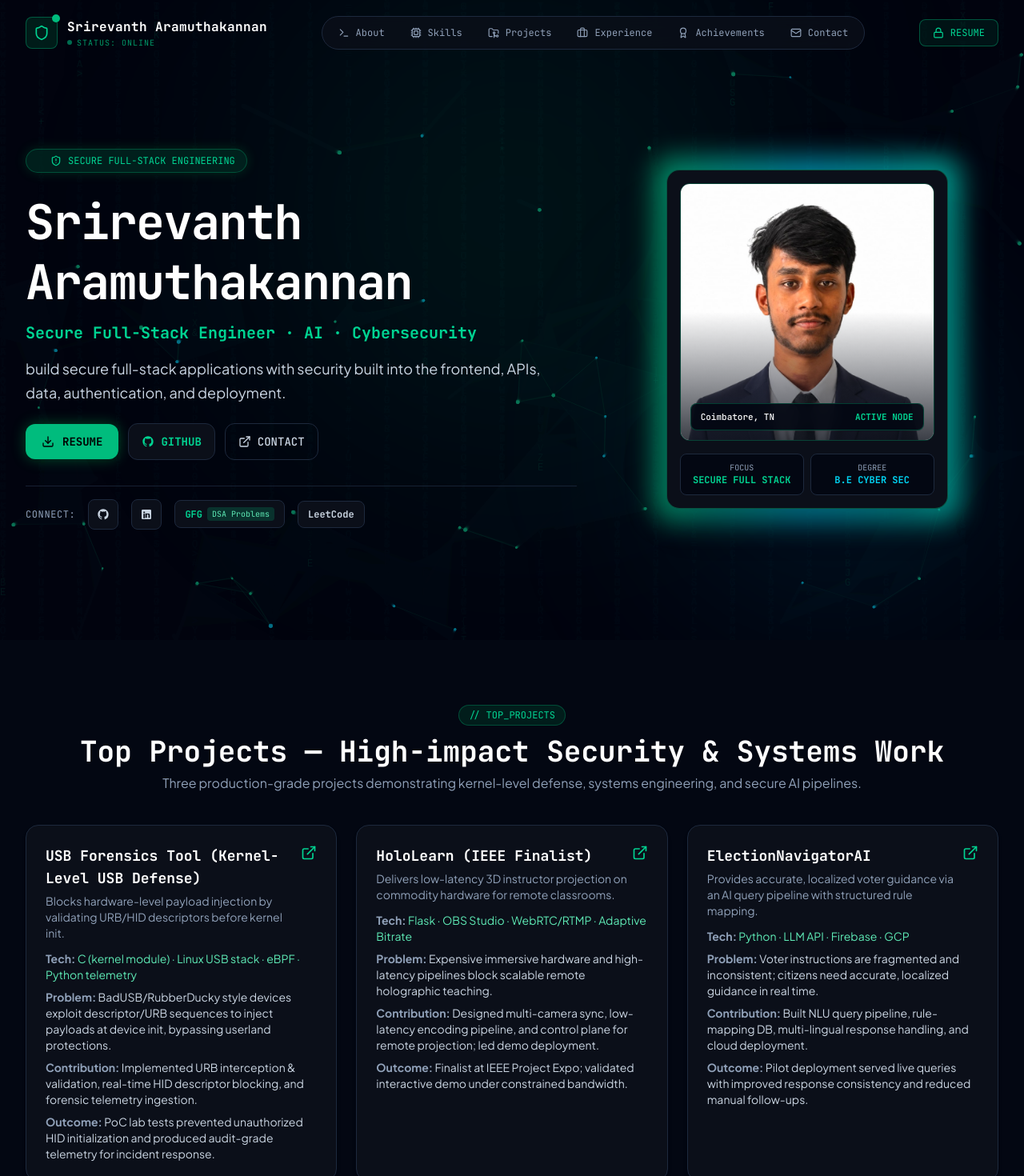
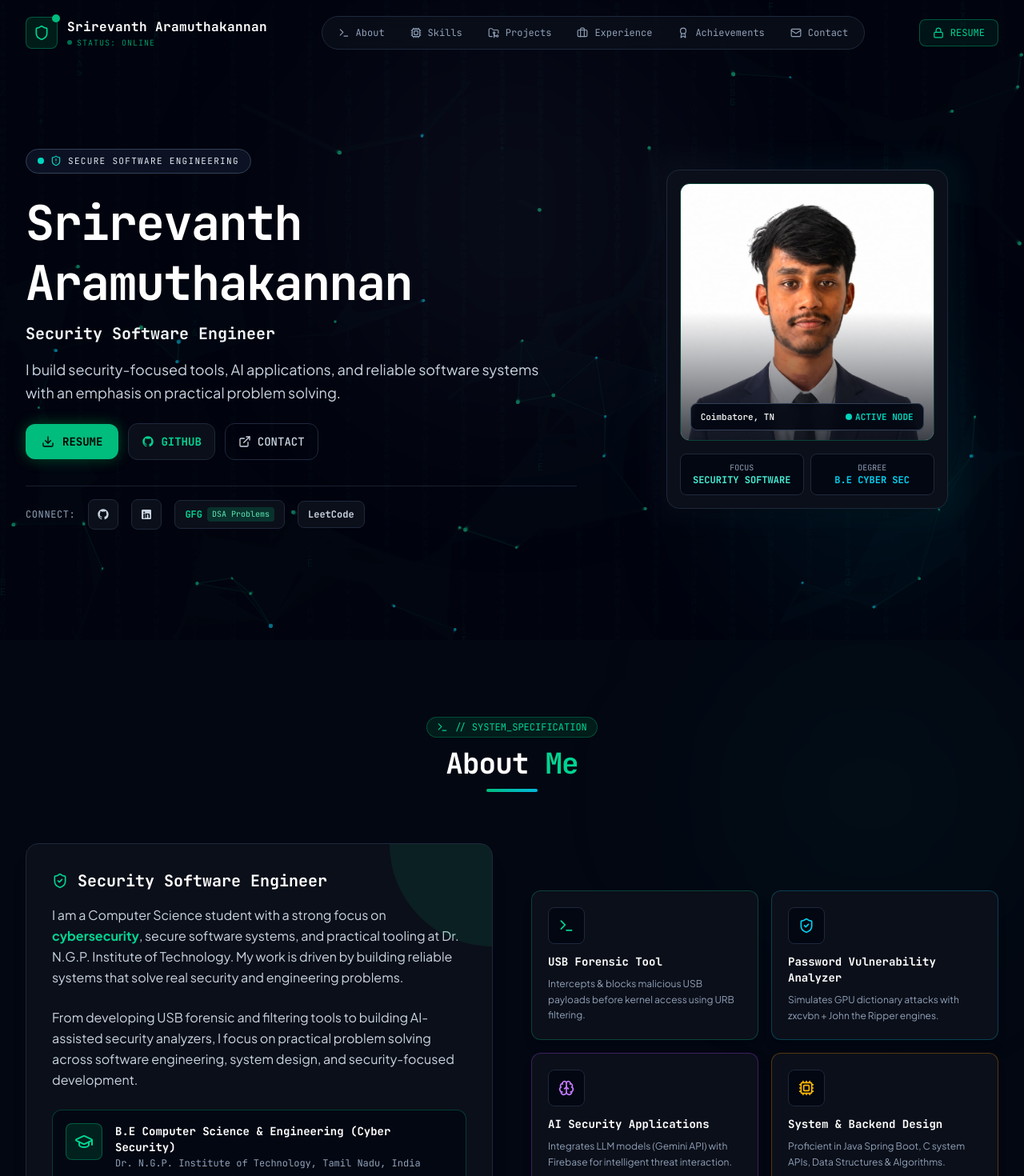
Before and after one commit to 29REV/Srirevanth-Portfolio, a React (Vite) app: page / in a window 1280 px wide. Shown: the top 1470 px of the page at 80% size. Built offline with nearby package versions, Linux system fonts and the light colour scheme.

Commit message:
modified the projects section

```diff
--- a/src/App.jsx
+++ b/src/App.jsx
@@ -5,7 +5,6 @@ import HeroSection from './components/HeroSection';
 import AboutSection from './components/AboutSection';
 import SkillsSection from './components/SkillsSection';
 import ProjectsSection from './components/ProjectsSection';
-import TopProjects from './components/TopProjects';
 import ExperienceSection from './components/ExperienceSection';
 import AchievementsSection from './components/AchievementsSection';
 import ContactSection from './components/ContactSection';
@@ -24,7 +23,6 @@ export default function App() {
       {/* Main Content Sections */}
       <main className="relative z-10">
         <HeroSection />
-        <TopProjects />
         <AboutSection />
         <SkillsSection />
         <ProjectsSection />
--- a/src/components/AboutSection.jsx
+++ b/src/components/AboutSection.jsx
@@ -80,15 +80,15 @@ export default function AboutSection() {
 
               <h3 className="text-xl font-mono font-bold text-white mb-4 flex items-center gap-3">
                 <ShieldCheck className="w-5 h-5 text-emerald-400" />
-                Cybersecurity &amp; Backend Engineer
+                Security Software Engineer
               </h3>
 
               <p className="text-slate-300 text-sm sm:text-base leading-relaxed mb-6 font-sans">
-                I am a dedicated Computer Science student specializing in <strong className="text-emerald-400">Cybersecurity</strong> and <strong className="text-cyan-400">Backend System Engineering</strong> at Dr. N.G.P. Institute of Technology. My technical journey is driven by a deep fascination with how security protocols interact with low-level kernel boundaries and intelligent automation.
+                I am a Computer Science student with a strong focus on <strong className="text-emerald-400">cybersecurity</strong>, secure software systems, and practical tooling at Dr. N.G.P. Institute of Technology. My work is driven by building reliable systems that solve real security and engineering problems.
               </p>
 
               <p className="text-slate-300 text-sm sm:text-base leading-relaxed mb-6 font-sans">
-                From developing kernel-level USB request filtering tools to building AI-assisted security analyzers, I focus on constructing resilient defense mechanisms, optimizing system architectures, and applying artificial intelligence to eliminate real-world security blind spots.
+                From developing USB forensic and filtering tools to building AI-assisted security analyzers, I focus on practical problem solving across software engineering, system design, and security-focused development.
               </p>
 
               {/* Education Box */}
--- a/src/components/Footer.jsx
+++ b/src/components/Footer.jsx
@@ -20,7 +20,7 @@ export default function Footer({ soundEnabled }) {
             </div>
             <div>
               <span className="font-bold text-white tracking-wider">SRIREVANTH ARAMUTHAKANNAN</span>
-              <span className="block text-[10px] text-emerald-400">CYBERSECURITY ENGINEER // BACKEND DEVELOPER</span>
+              <span className="block text-[10px] text-emerald-400">SECURITY SOFTWARE ENGINEER</span>
             </div>
           </div>
 
--- a/src/components/HeroSection.jsx
+++ b/src/components/HeroSection.jsx
@@ -16,7 +16,7 @@ import { GithubIcon, LinkedinIcon } from './SocialIcons';
 
 export default function HeroSection() {
   const [typedTitle, setTypedTitle] = useState('');
-  const fullTitle = 'Cybersecurity Engineer · Full-Stack · AI Systems';
+  const fullTitle = 'Security Software Engineer';
   const [terminalOpen, setTerminalOpen] = useState(false);
   const [commandInput, setCommandInput] = useState('');
   const [terminalLogs, setTerminalLogs] = useState([
@@ -50,7 +50,7 @@ export default function HeroSection() {
     if (cmd === 'help') {
       newLogs.push({ type: 'res', text: 'Available commands: projects, skills, resume, contact, clear, whoami' });
     } else if (cmd === 'whoami') {
-      newLogs.push({ type: 'res', text: 'Sri Revanth A - Cyber Security Engineer & Backend Specialist (B.E @ Dr.NGPIT, CGPA: 8.25)' });
+      newLogs.push({ type: 'res', text: 'Sri Revanth A - Security Software Engineer (B.E @ Dr.NGPIT, CGPA: 8.25)' });
     } else if (cmd === 'projects') {
       newLogs.push({ type: 'res', text: 'Loading projects: 1. USB Forensic Tool, 2. Enhanced Password Analyzer, 3. HoloLearn, 4. Election Navigator AI' });
       document.getElementById('projects')?.scrollIntoView({ behavior: 'smooth' });
@@ -79,8 +79,8 @@ export default function HeroSection() {
     <section id="hero" className="relative min-h-screen pt-28 pb-16 flex items-center justify-center overflow-hidden">
 
       {/* Background radial glow */}
-      <div className="absolute top-1/3 left-1/2 -translate-x-1/2 -translate-y-1/2 w-[600px] h-[600px] bg-emerald-500/10 rounded-full blur-[140px] pointer-events-none"></div>
-      <div className="absolute bottom-10 right-10 w-[400px] h-[400px] bg-cyan-500/10 rounded-full blur-[120px] pointer-events-none"></div>
+      <div className="absolute top-1/3 left-1/2 -translate-x-1/2 -translate-y-1/2 w-[500px] h-[500px] bg-slate-500/8 rounded-full blur-[120px] pointer-events-none"></div>
+      <div className="absolute bottom-10 right-10 w-[320px] h-[320px] bg-cyan-500/8 rounded-full blur-[100px] pointer-events-none"></div>
 
       <div className="max-w-7xl mx-auto px-4 sm:px-6 lg:px-8 relative z-10 w-full">
         <div className="grid grid-cols-1 lg:grid-cols-12 gap-12 items-center">
@@ -93,10 +93,10 @@ export default function HeroSection() {
             className="lg:col-span-7 flex flex-col items-start text-left"
           >
             {/* Status Pill Badge */}
-            <div className="inline-flex items-center gap-2 px-3.5 py-1.5 rounded-full bg-emerald-950/70 border border-emerald-500/30 text-emerald-400 text-xs font-mono mb-6 shadow-[0_0_15px_rgba(0,255,102,0.15)]">
-              <span className="w-2 h-2 rounded-full bg-emerald-400 animate-ping"></span>
-              <ShieldAlert className="w-3.5 h-3.5 text-emerald-400" />
-              <span>SECURE FULL-STACK ENGINEERING</span>
+            <div className="inline-flex items-center gap-2 px-3.5 py-1.5 rounded-full bg-slate-900/80 border border-slate-700 text-slate-200 text-[11px] font-mono mb-6 tracking-[0.12em] uppercase">
+              <span className="w-2 h-2 rounded-full bg-teal-400"></span>
+              <ShieldAlert className="w-3.5 h-3.5 text-teal-400" />
+              <span>SECURE SOFTWARE ENGINEERING</span>
             </div>
 
             {/* Name */}
@@ -105,13 +105,13 @@ export default function HeroSection() {
             </h1>
 
             {/* Role */}
-            <div className="text-emerald-400 font-mono text-lg sm:text-xl font-semibold mb-4">
-              Secure Full-Stack Engineer · AI · Cybersecurity
+            <div className="text-slate-100 font-mono text-lg sm:text-xl font-semibold mb-4">
+              Security Software Engineer
             </div>
 
             {/* Positioning (single powerful line) */}
             <p className="text-slate-300 text-base sm:text-lg max-w-2xl leading-relaxed mb-6 font-sans">
-              build secure full-stack applications with security built into the frontend, APIs, data, authentication, and deployment.
+              I build security-focused tools, AI applications, and reliable software systems with an emphasis on practical problem solving.
             </p>
 
             {/* CTA Buttons: Resume, GitHub, Contact */}
@@ -204,10 +204,10 @@ export default function HeroSection() {
             <div className="relative group w-72 sm:w-80 lg:w-88">
 
               {/* Rotating cyber ring effect */}
-              <div className="absolute -inset-4 rounded-3xl bg-gradient-to-r from-emerald-500 via-cyan-500 to-teal-400 opacity-30 blur-lg group-hover:opacity-50 transition-opacity animate-pulse-glow"></div>
+              <div className="absolute -inset-4 rounded-3xl bg-gradient-to-r from-slate-500/15 via-cyan-500/10 to-teal-400/15 opacity-40 blur-lg group-hover:opacity-55 transition-opacity"></div>
 
               {/* HUD Card Container */}
-              <div className="relative rounded-2xl bg-[#0b0f19] border border-emerald-500/40 p-4 shadow-2xl overflow-hidden backdrop-blur-xl">
+              <div className="relative rounded-2xl bg-[#0b0f19] border border-slate-800 p-4 shadow-xl overflow-hidden backdrop-blur-xl">
 
                 {/* Profile Photo Wrapper */}
                 <div className="relative rounded-xl overflow-hidden border border-emerald-500/30 group-hover:border-emerald-400 transition-colors">
@@ -221,10 +221,10 @@ export default function HeroSection() {
                   <div className="absolute inset-0 bg-gradient-to-t from-[#0b0f19] via-transparent to-transparent opacity-80"></div>
 
                   {/* Photo HUD Overlay Info */}
-                  <div className="absolute bottom-3 left-3 right-3 flex items-center justify-between font-mono text-[11px] bg-[#030712]/90 border border-emerald-500/30 backdrop-blur-md px-3 py-2 rounded-lg">
+                  <div className="absolute bottom-3 left-3 right-3 flex items-center justify-between font-mono text-[11px] bg-[#030712]/90 border border-slate-700 backdrop-blur-md px-3 py-2 rounded-lg">
                     <span className="text-white font-medium">Coimbatore, TN</span>
-                    <span className="text-emerald-400 flex items-center gap-1 font-bold">
-                      <span className="w-2 h-2 rounded-full bg-emerald-400 animate-ping"></span>
+                    <span className="text-teal-400 flex items-center gap-1 font-bold">
+                      <span className="w-2 h-2 rounded-full bg-teal-400"></span>
                       ACTIVE NODE
                     </span>
                   </div>
@@ -234,7 +234,7 @@ export default function HeroSection() {
                 <div className="grid grid-cols-2 gap-2 mt-4 font-mono text-xs">
                   <div className="p-2.5 rounded-lg bg-[#030712] border border-slate-800 text-center">
                     <span className="block text-[10px] text-slate-400">FOCUS</span>
-                    <span className="text-emerald-400 font-bold">SECURE FULL STACK</span>
+                    <span className="text-teal-300 font-bold">SECURITY SOFTWARE</span>
                   </div>
                   <div className="p-2.5 rounded-lg bg-[#030712] border border-slate-800 text-center">
                     <span className="block text-[10px] text-slate-400">DEGREE</span>
--- a/src/components/ProjectsSection.jsx
+++ b/src/components/ProjectsSection.jsx
@@ -95,8 +95,8 @@ export default function ProjectsSection() {
         'Cloud deployment for availability and low-latency responses'
       ],
       outcome: 'Pilot deployment served live queries with structured, verified responses and reduced manual follow-ups in the pilot.',
-      github: 'https://github.com/29REV',
-      demo: 'https://github.com/29REV'
+      github: 'https://github.com/29REV/ElectionNavigatorAI',
+      demo: 'https://election-navigator-963587030858.asia-south1.run.app/'
     }
   ];
 
--- a/src/components/TopProjects.jsx
+++ b/src/components/TopProjects.jsx
@@ -44,7 +44,7 @@ export default function TopProjects() {
       problem: 'BadUSB/RubberDucky style devices exploit descriptor/URB sequences to inject payloads at device init, bypassing userland protections.',
       contribution: 'Implemented URB interception & validation, real-time HID descriptor blocking, and forensic telemetry ingestion.',
       outcome: 'PoC lab tests prevented unauthorized HID initialization and produced audit-grade telemetry for incident response.',
-      github: '#'
+      github: 'https://github.com/29REV/USBForensicsTool'
     },
     {
       id: 'hololearn',
@@ -64,7 +64,7 @@ export default function TopProjects() {
       problem: 'Voter instructions are fragmented and inconsistent; citizens need accurate, localized guidance in real time.',
       contribution: 'Built NLU query pipeline, rule-mapping DB, multi-lingual response handling, and cloud deployment.',
       outcome: 'Pilot deployment served live queries with improved response consistency and reduced manual follow-ups.',
-      github: '#'
+      github: 'https://github.com/29REV/ElectionNavigatorAI'
     }
   ];
 
```
